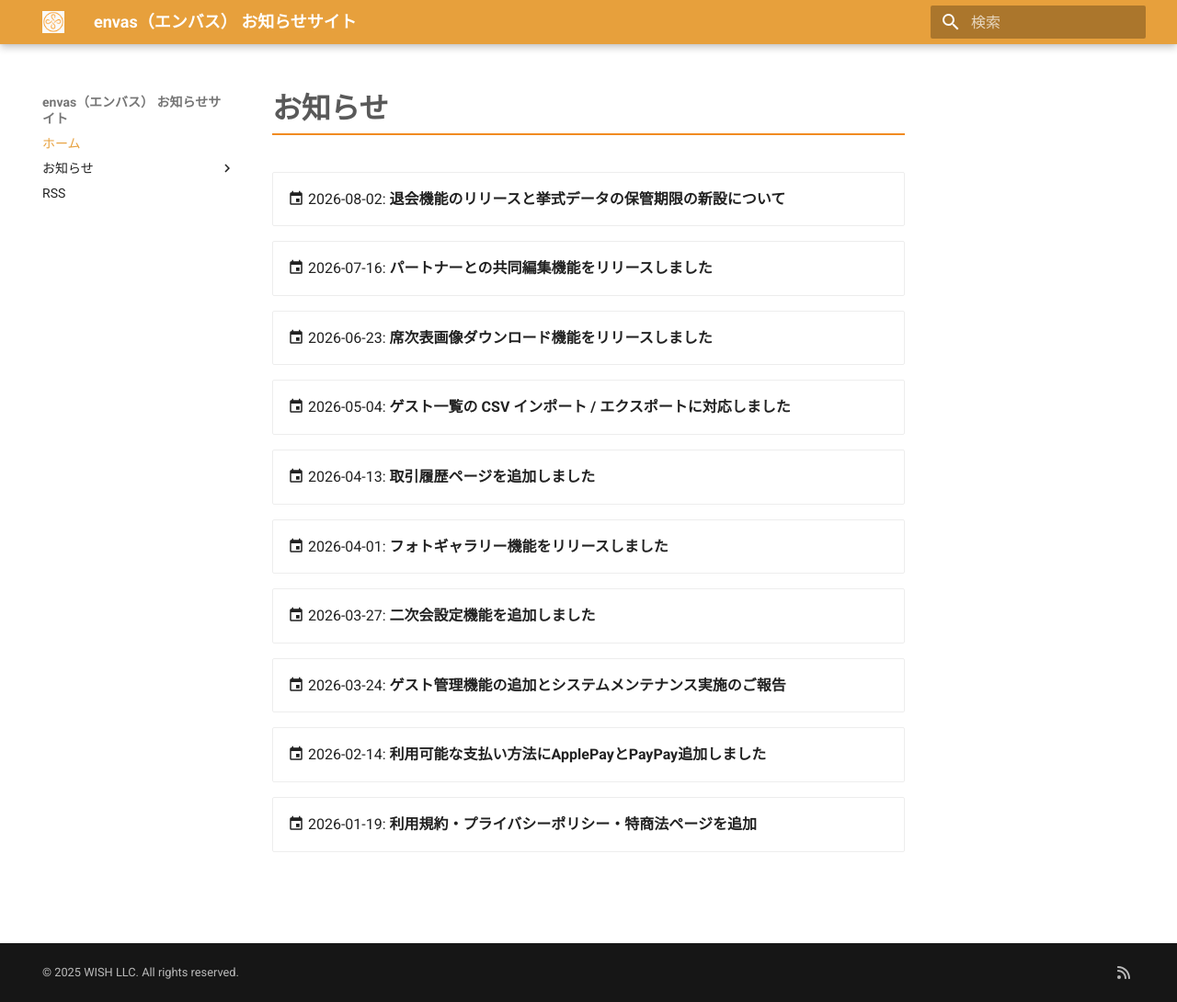
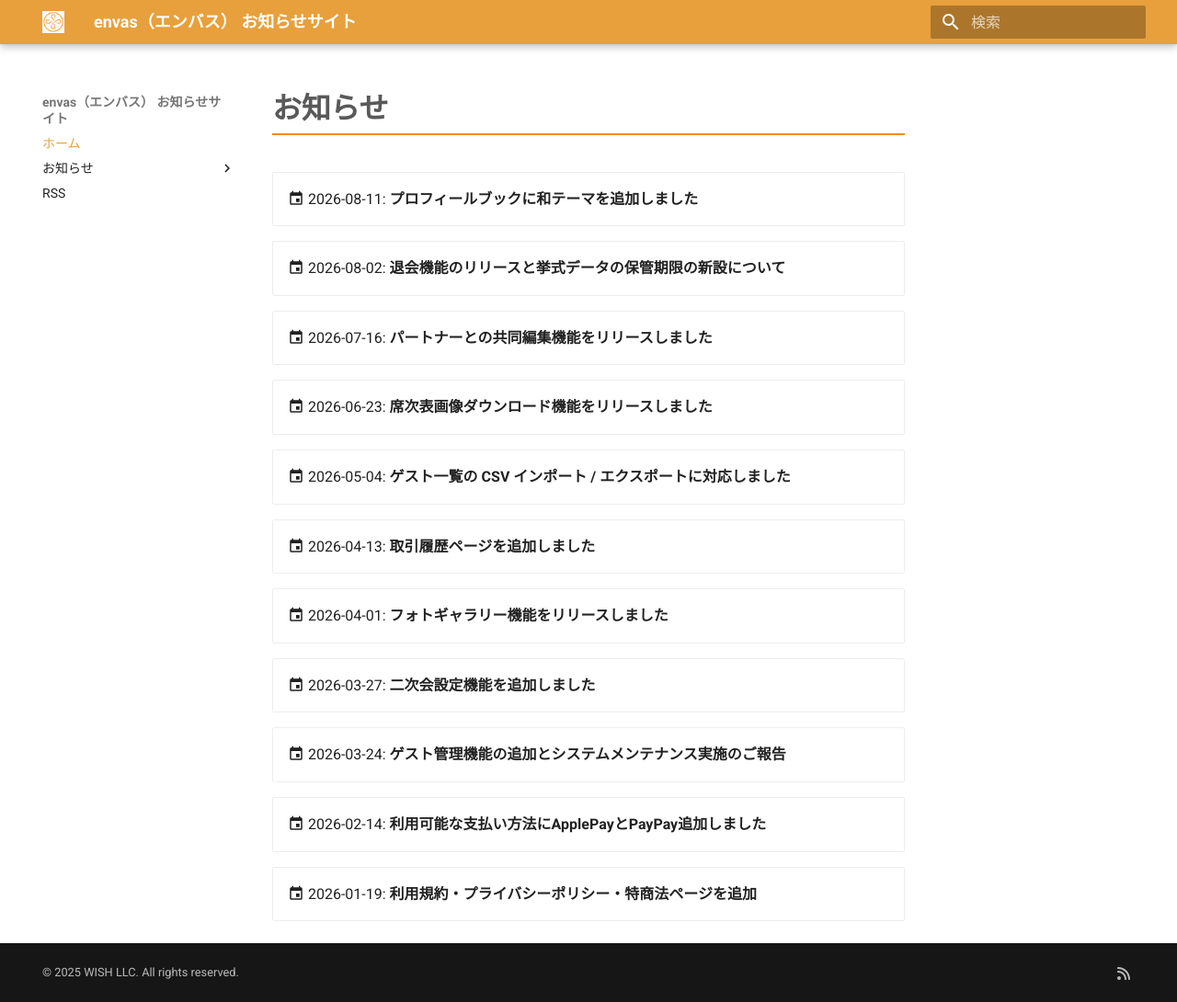
Before and after one commit to wish-corp/envas-info, an MkDocs documentation site: the page built from docs/index.md, in a window 1280 px wide and 1090 px high. Shown: the whole window at 92% size. Built offline with MkDocs 1.6.1 and Material for MkDocs 9.7.7, drawn with Linux system fonts in a browser that asks for light colours.

Commit message:
docs: お知らせ一覧にエントリを追加
🤖 Generated with [Claude Code](https://claude.com/claude-code)

Co-Authored-By: Claude <noreply@anthropic.com>

```diff
--- a/docs/index.md
+++ b/docs/index.md
@@ -1,4 +1,8 @@
 # お知らせ
+
+<div class="grid cards" markdown>
+- [:material-calendar: 2026-08-11: **プロフィールブックに和テーマを追加しました**](news/2026-08-11-profile-book-wa-theme.md)
+</div>
 
 <div class="grid cards" markdown>
 - [:material-calendar: 2026-08-02: **退会機能のリリースと挙式データの保管期限の新設について**](news/2026-08-02-account-withdrawal-and-storage-period.md)
```
